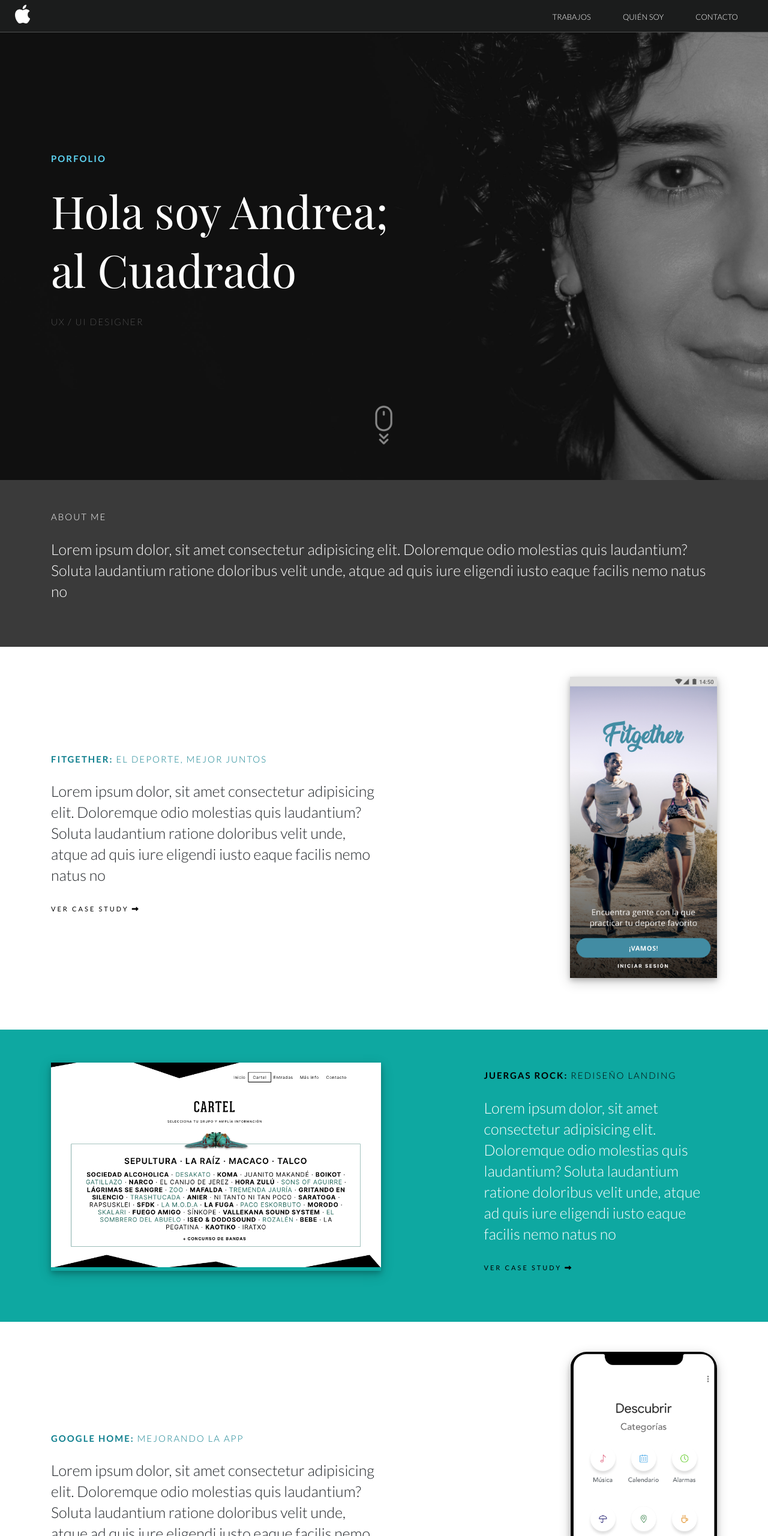
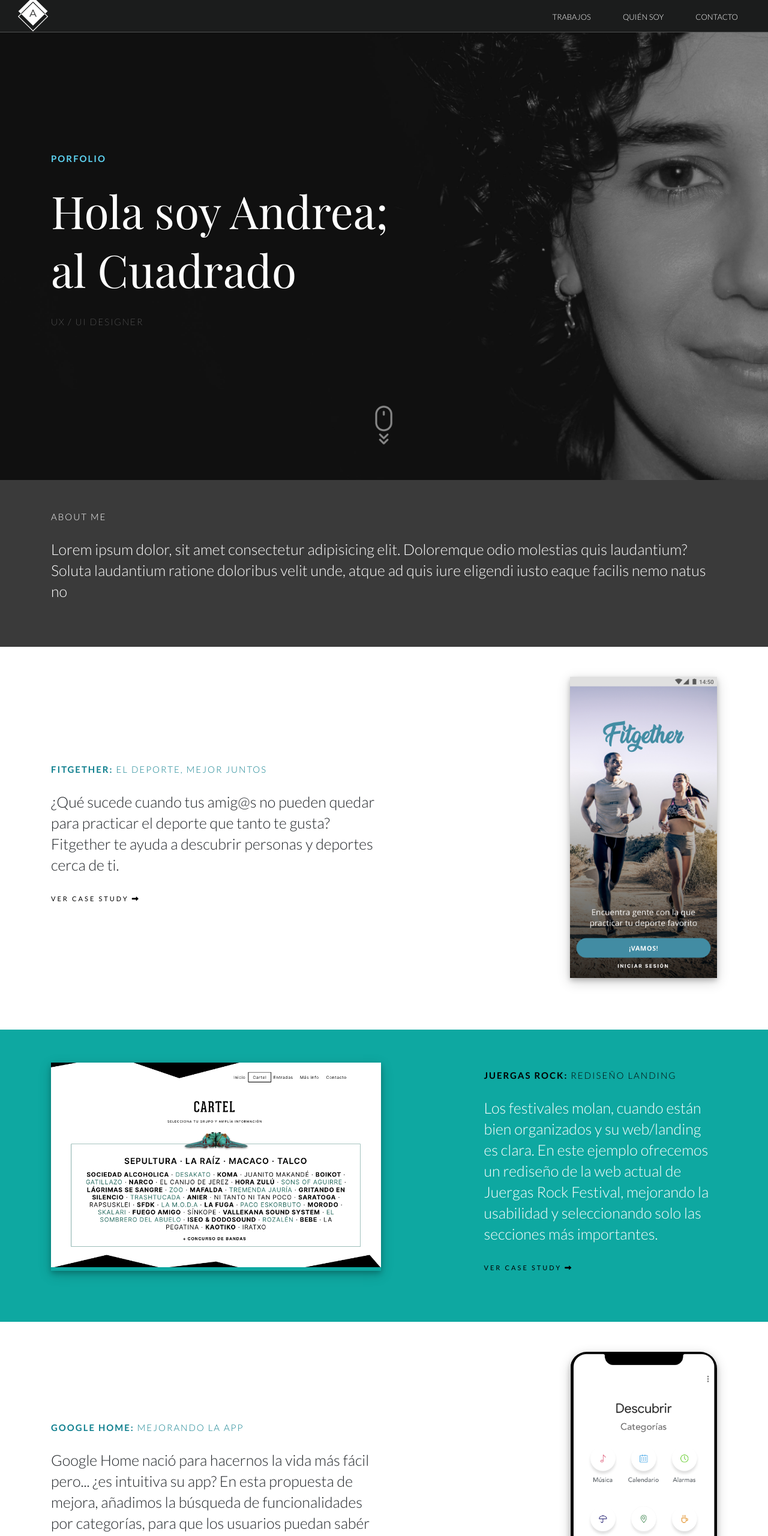
Before and after one commit to andreacuadradola/porfolio, a plain HTML site: page index.html in a window 1280 px wide. Shown: the top 2560 px of the page at 60% size. Drawn offline with nearby package versions, Linux system fonts and the light colour scheme; a web font is replaced by a local one.

Commit message:
version 2

```diff
--- a/assets/css/main.css
+++ b/assets/css/main.css
@@ -79,7 +79,9 @@ html {
 }
 
 #brand-logo {
-    width: 25px;
+    width: 60px;
+    border-top: 10px;
+    border-bottom: 10px;
 }
 
 .w-100{
--- a/index.html
+++ b/index.html
@@ -2,6 +2,7 @@
 <html lang="en">
 
 <head>
+    <link rel=”shortcut icon” type=”image/ico” href=”./assets/img/favicon_andrea_cuadrado.ico”>
     <meta charset="UTF-8">
     <meta name="viewport" content="width=device-width, initial-scale=1.0">
     <meta http-equiv="X-UA-Compatible" content="ie=edge">
@@ -17,7 +18,7 @@
     <nav class="w-100">
         <div>
             <a href="./index.html">
-                <img id="brand-logo" src="./assets/img/logo.png">
+                <img id="brand-logo" src="./assets/img/Logo-AndreaCuadrado-03.png">
             </a>
         </div>
         <div class="items-nav">
@@ -61,10 +62,7 @@
                 <div class="section-3-content">
                     <div>
                         <p class="section-title"><strong>Fitgether: </strong>el deporte, mejor juntos</p>
-                        <p class="section-paragraph">Lorem ipsum dolor, sit amet consectetur adipisicing elit. Doloremque
-                            odio molestias quis
-                            laudantium? Soluta laudantium ratione doloribus velit unde, atque ad quis iure eligendi iusto
-                            eaque facilis nemo natus no</p>
+                        <p class="section-paragraph">¿Qué sucede cuando tus amig@s no pueden quedar para practicar el deporte que tanto te gusta? Fitgether te ayuda a descubrir personas y deportes cerca de ti.</p>
                         <a class="link-case-study" target="_blank" href="https://medium.com/@andreacuadrado48/fitgether-el-deporte-mejor-juntos-4abc5c75b88f">Ver case Study <i class="fas fa-long-arrow-alt-right"></i></a>
                     </div>
                     <div class="proyect-img">
@@ -81,10 +79,7 @@
                 <div class="section-4-content" >
                     <div id="section-juergas-text">
                         <p class="section-title"><strong>JUERGAS ROCK:</strong> REDISEÑO LANDING</p>
-                        <p class="section-paragraph">Lorem ipsum dolor, sit amet consectetur adipisicing elit. Doloremque
-                            odio molestias quis
-                            laudantium? Soluta laudantium ratione doloribus velit unde, atque ad quis iure eligendi iusto
-                            eaque facilis nemo natus no</p>
+                        <p class="section-paragraph">Los festivales molan, cuando están bien organizados y su web/landing es clara. En este ejemplo ofrecemos un rediseño de la web actual de Juergas Rock Festival, mejorando la usabilidad y seleccionando solo las secciones más importantes.</p>
                         <a class="link-case-study" target="_blank" href="https://medium.com/@andreacuadrado48/te-gustan-los-festivales-redise%C3%B1amos-juergas-rock-fest-8af83d1ac4f6">Ver case Study <i class="fas fa-long-arrow-alt-right"></i></a>
                     </div>
                     <div class="proyect-img" id="proyect-image-juergas">
@@ -101,10 +96,7 @@
                 <div class="section-3-content">
                     <div>
                         <p class="section-title"><strong>GOOGLE HOME:</strong> MEJORANDO LA APP</p>
-                        <p class="section-paragraph">Lorem ipsum dolor, sit amet consectetur adipisicing elit. Doloremque
-                            odio molestias quis
-                            laudantium? Soluta laudantium ratione doloribus velit unde, atque ad quis iure eligendi iusto
-                            eaque facilis nemo natus no</p>
+                        <p class="section-paragraph">Google Home nació para hacernos la vida más fácil pero... ¿es intuitiva su app? En esta propuesta de mejora, añadimos la búsqueda de funcionalidades por categorías, para que los usuarios puedan sabér qué pueden hacer con su altavoz de una forma sencilla.</p>
                         <a class="link-case-study" target="_blank" href="https://medium.com/@andreacuadrado48/google-home-c%C3%B3mo-mejorarla-ced8965e4b95">Ver case Study <i class="fas fa-long-arrow-alt-right"></i></a>
                     </div>
                     <div class="proyect-img" >
```
Also changed, not shown: about.html (+7 -7 lines), assets/img/Logo-AndreaCuadrado-01.png (added), assets/img/Logo-AndreaCuadrado-02.png (added), assets/img/Logo-AndreaCuadrado-03.png (added), assets/img/favicon_andrea_cuadrado.ico (added).
